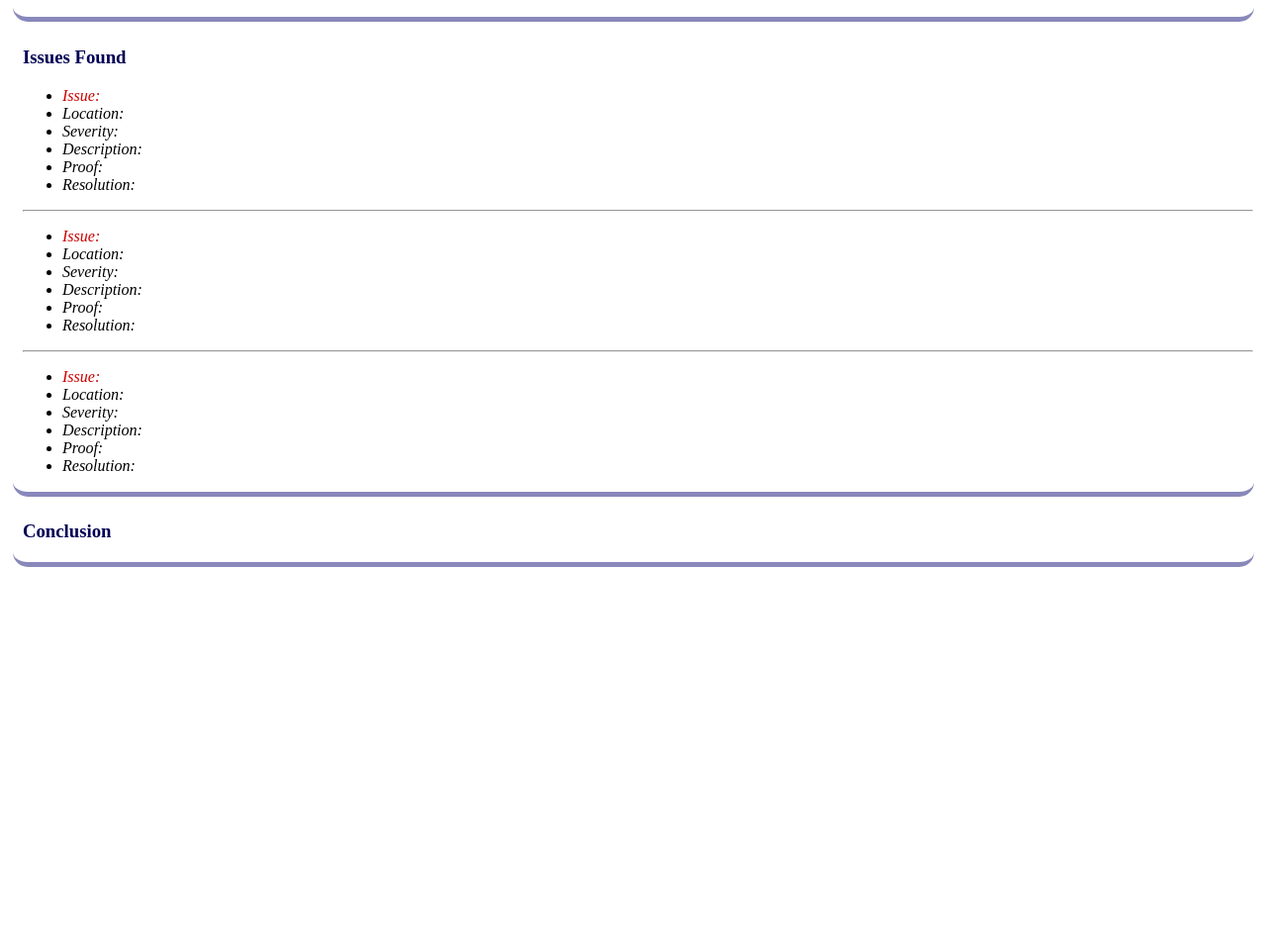
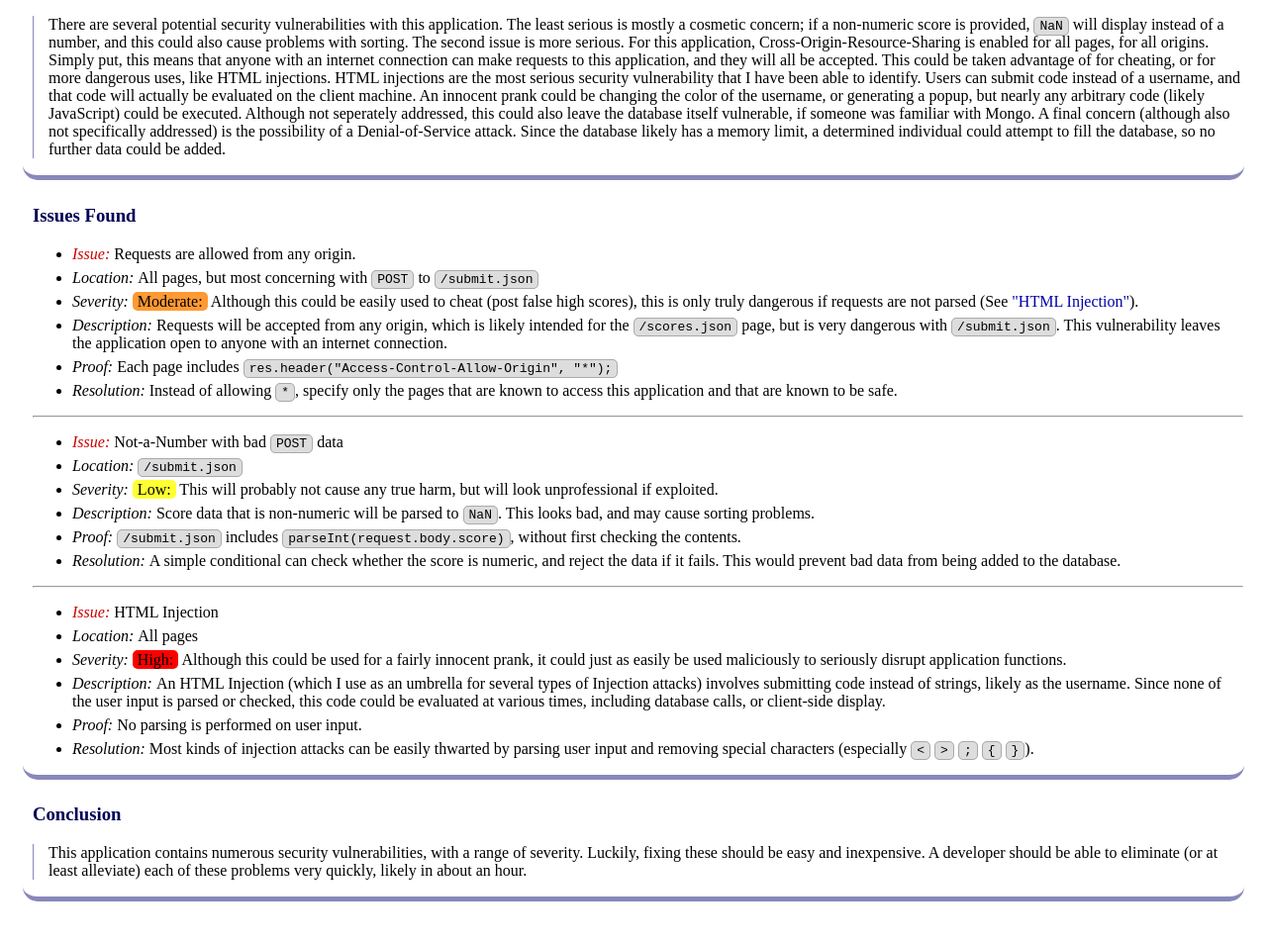
Before and after one commit to JMRosenberg/comp20-jrosenberg, a plain HTML site: page security/index.html in a window 1280 px wide. Shown: the part 414-1368 px from the top of the page at 99% size. Before the commit the page ends 995 px from the top, so only its background shows below. Drawn offline with Linux system fonts and the light colour scheme.

Commit message:
document complete

```diff
--- a/security/default.css
+++ b/security/default.css
@@ -6,13 +6,32 @@ h2, h3 {
     color: #CC0000;
 }
 
+.low, .moderate, .high {
+    padding: 1px;
+    padding-left: 5px;
+    padding-right: 5px;
+    border-radius: 5px;
+}
+
+.low {
+    background-color: #FFFF33;
+}
+
+.moderate {
+    background-color: #FF9933
+}
+
+.high {
+    background-color: #FF0000
+}
+
 a {
     color: #0000AA;
     text-decoration: none;
 }
 
 code {
-    padding: 3px;
+    padding: 1px;
     padding-left: 5px;
     padding-right: 5px;
     border-radius: 5px;
@@ -33,6 +52,10 @@ p {
     border-width: 1px;
 }
 
+li {
+    margin-bottom: 6px;
+}
+
 div {
     background-color: #FFFFFF;
     padding: 1px;
@@ -43,3 +66,9 @@ div {
     border-bottom-style: solid;
     border-color: #8888BB;
 }
+
+body {
+    padding: 10px;
+    padding-top: 0px;
+    padding-bottom: 30px;
+}
--- a/security/index.html
+++ b/security/index.html
@@ -20,42 +20,42 @@
     </div>
     <div>
       <h3>Abstract of Findings</h3>
-      <p></p>
+      <p>There are several potential security vulnerabilities with this application.  The least serious is mostly a cosmetic concern; if a non-numeric score is provided, <code>NaN</code> will display instead of a number, and this could also cause problems with sorting.  The second issue is more serious.  For this application, Cross-Origin-Resource-Sharing is enabled for all pages, for all origins.  Simply put, this means that anyone with an internet connection can make requests to this application, and they will all be accepted.  This could be taken advantage of for cheating, or for more dangerous uses, like HTML injections.  HTML injections are the most serious security vulnerability that I have been able to identify.  Users can submit code instead of a username, and that code will actually be evaluated on the client machine.  An innocent prank could be changing the color of the username, or generating a popup, but nearly any arbitrary code (likely JavaScript) could be executed.  Although not seperately addressed, this could also leave the database itself vulnerable, if someone was familiar with Mongo.  A final concern (although also not specifically addressed) is the possibility of a Denial-of-Service attack.  Since the database likely has a memory limit, a determined individual could attempt to fill the database, so no further data could be added.</p>
     </div>
     <div>
       <h3>Issues Found</h3>
       <p>
       <ul>
-	<li><em class="issue">Issue: </em></li>
-	<li><em>Location: </em></li>
-	<li><em>Severity: </em></li>
-	<li><em>Description: </em></li>
-	<li><em>Proof: </em></li>
-	<li><em>Resolution: </em></li>
+	<li><em class="issue">Issue:  </em>Requests are allowed from any origin.</li>
+	<li><em>Location:  </em>All pages, but most concerning with <code>POST</code> to <code>/submit.json</code></li>
+	<li><em>Severity:  </em><span class="moderate">Moderate:</span> Although this could be easily used to cheat (post false high scores), this is only truly dangerous if requests are not parsed (See <a href="#HTMLInj">"HTML Injection"</a>).</li>
+	<li><em>Description:  </em>Requests will be accepted from any origin, which is likely intended for the <code>/scores.json</code> page, but is very dangerous with <code>/submit.json</code>.  This vulnerability leaves the application open to anyone with an internet connection.</li>
+	<li><em>Proof:  </em>Each page includes <code>res.header("Access-Control-Allow-Origin", "*");</code></li>
+	<li><em>Resolution:  </em>Instead of allowing <code>*</code>, specify only the pages that are known to access this application and that are known to be safe.</li>
+      </ul>
+      <hr />
+      <ul id="HTMLInj">
+	<li><em class="issue">Issue:  </em>Not-a-Number with bad <code>POST</code> data</li>
+	<li><em>Location:  </em><code>/submit.json</code></li>
+	<li><em>Severity:  </em><span class="low">Low:</span> This will probably not cause any true harm, but will look unprofessional if exploited.</li>
+	<li><em>Description:  </em>Score data that is non-numeric will be parsed to <code>NaN</code>.  This looks bad, and may cause sorting problems.</li>
+	<li><em>Proof:  </em><code>/submit.json</code> includes <code>parseInt(request.body.score)</code>, without first checking the contents.</li>
+	<li><em>Resolution:  </em>A simple conditional can check whether the score is numeric, and reject the data if it fails.  This would prevent bad data from being added to the database.</li>
       </ul>
       <hr />
       <ul>
-	<li><em class="issue">Issue: </em></li>
-	<li><em>Location: </em></li>
-	<li><em>Severity: </em></li>
-	<li><em>Description: </em></li>
-	<li><em>Proof: </em></li>
-	<li><em>Resolution: </em></li>
-      </ul>
-      <hr />
-      <ul>
-	<li><em class="issue">Issue: </em></li>
-	<li><em>Location: </em></li>
-	<li><em>Severity: </em></li>
-	<li><em>Description: </em></li>
-	<li><em>Proof: </em></li>
-	<li><em>Resolution: </em></li>
+	<li><em class="issue">Issue:  </em>HTML Injection</li>
+	<li><em>Location:  </em>All pages</li>
+	<li><em>Severity:  </em><span class="high">High:</span> Although this could be used for a fairly innocent prank, it could just as easily be used maliciously to seriously disrupt application functions.</li>
+	<li><em>Description:  </em>An HTML Injection (which I use as an umbrella for several types of Injection attacks) involves submitting code instead of strings, likely as the username.  Since none of the user input is parsed or checked, this code could be evaluated at various times, including database calls, or client-side display.</li>
+	<li><em>Proof:  </em>No parsing is performed on user input.</li>
+	<li><em>Resolution:  </em>Most kinds of injection attacks can be easily thwarted by parsing user input and removing special characters (especially <code>&lt;</code> <code>&gt;</code> <code>;</code> <code>{</code> <code>}</code>).</li>
       </ul>
       </p>
     </div>
     <div>
       <h3>Conclusion</h3>
-      <p></p>
+      <p>This application contains numerous security vulnerabilities, with a range of severity.  Luckily, fixing these should be easy and inexpensive.  A developer should be able to eliminate (or at least alleviate) each of these problems very quickly, likely in about an hour.</p>
     </div>
   </body>
 </html>
```
